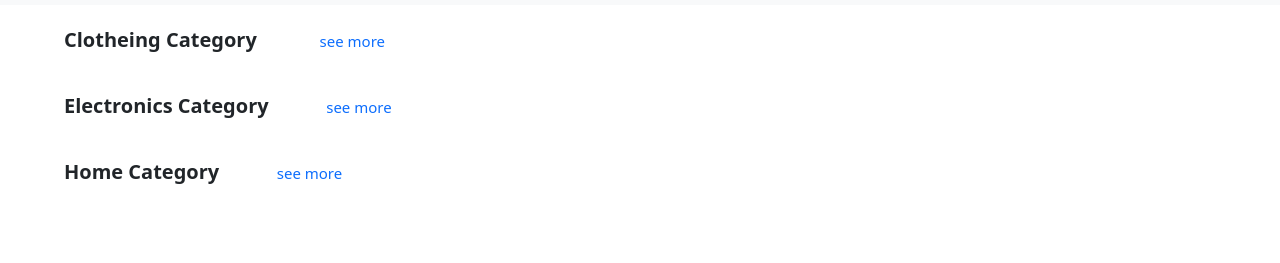
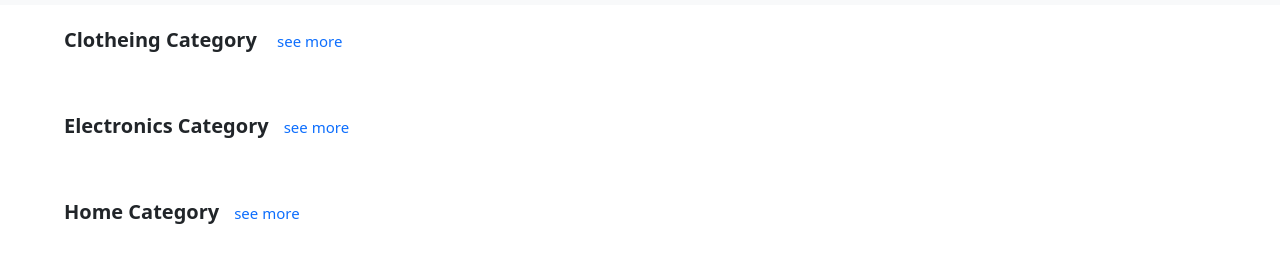
Before and after one commit to SamerAljbour/orange-academy-task, a plain HTML site: page e-commerce/home page/home.html in a window 1280 px wide. Shown: the part 51-314 px from the top of the page. Drawn offline with nearby package versions, Linux system fonts and the light colour scheme.

Commit message:
small update

```diff
--- a/e-commerce/home page/home.css
+++ b/e-commerce/home page/home.css
@@ -93,18 +93,19 @@ button.addToCart {
 button.addToCart:hover {
   background-color: #0056b3;
 }
-.clotheingConatiner {
+.clotheingConatiner,
+.ElectronicsContainer,
+.HomeConatiner {
+  display: flex;
+  flex-direction: row;
+  gap: 10px;
   width: 100%;
 }
-.ElectronicsContainer {
-  width: 100%;
-}
-.HomeConatiner {
-  width: 100%;
-}
+
 .titleOfCat {
   font-weight: bold;
   font-size: 20px;
+  width: 300px;
 }
 .seeMore {
   font-weight: lighter;
--- a/e-commerce/home page/home.html
+++ b/e-commerce/home page/home.html
@@ -79,14 +79,14 @@
     <!-- main container -->
     <section class="mainSection">
       <div class="cardContainer">
+        <p class="titleOfCat">Clotheing Category <a href="#" class="seeMore">see more </a></p>
         <div class="clotheingConatiner">
-            <p class="titleOfCat">Clotheing Category <a href="#" class="seeMore">see more </a></p>
         </div>
+        <p class="titleOfCat">Electronics Category<a href="#" class="seeMore">see more </a></p>
         <div class="ElectronicsContainer">
-            <p class="titleOfCat">Electronics Category<a href="#" class="seeMore">see more </a></p>
         </div>
+        <p class="titleOfCat">Home Category<a href="#" class="seeMore">see more </a></p>
         <div class="HomeConatiner">
-            <p class="titleOfCat">Home Category<a href="#" class="seeMore">see more </a></p>
         </div>
     </section>
     <!-- scripts -->
```
